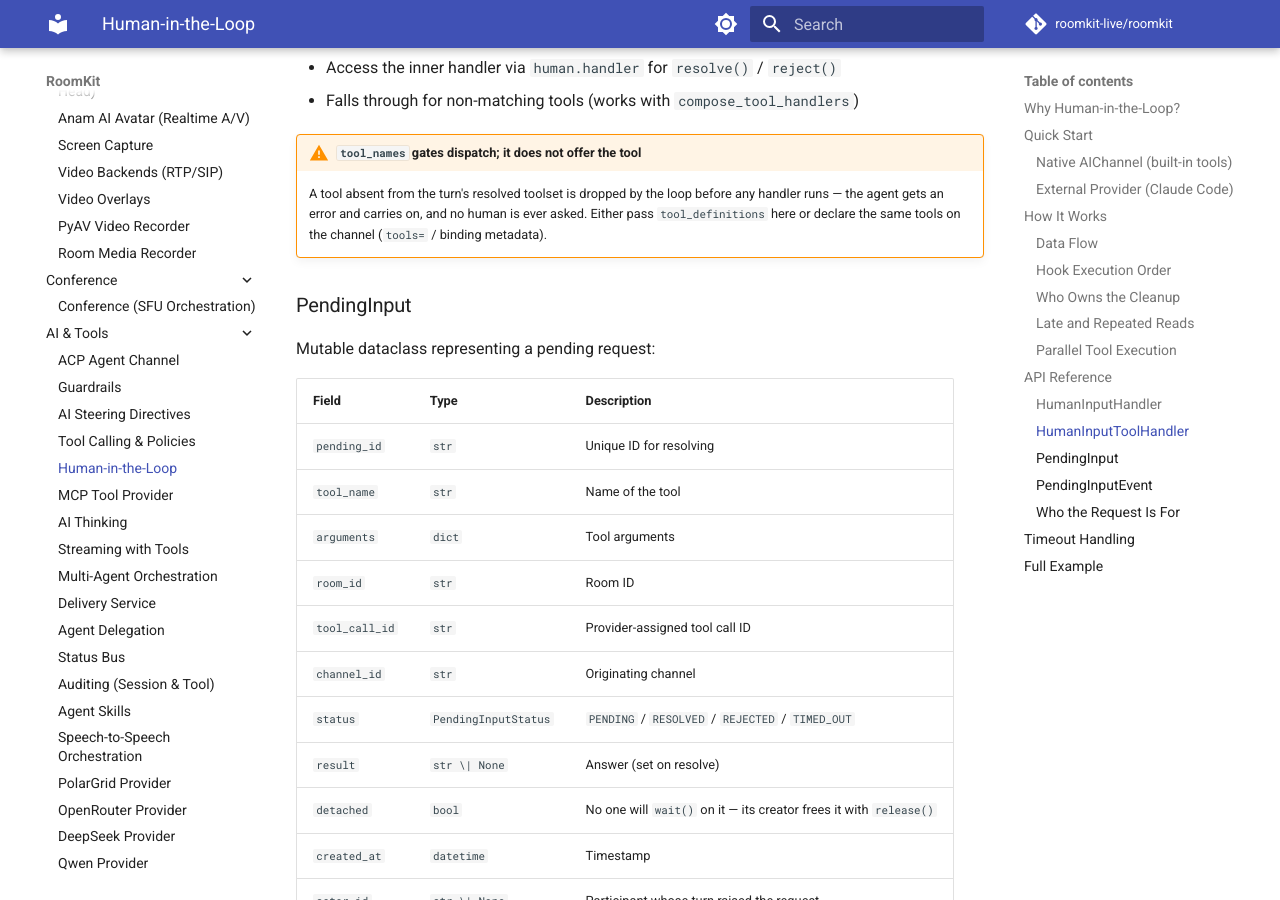
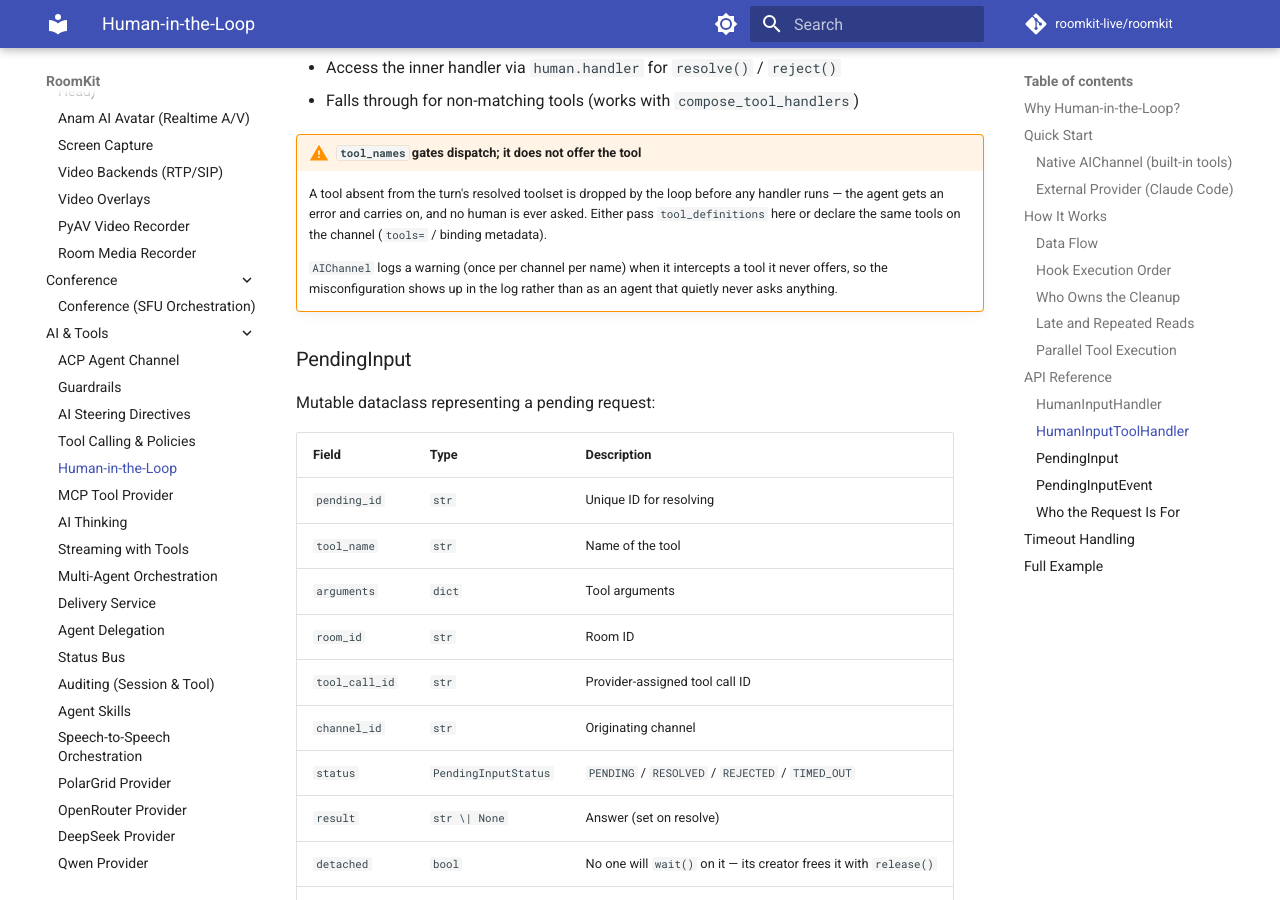
Before and after one commit to roomkit-live/roomkit-docs, an MkDocs documentation site: the page built from docs/guides/human-in-the-loop.md, in a window 1280 px wide and 900 px high, scrolled down 5502 px. Built offline with MkDocs 1.6.1 and Material for MkDocs 9.7.7, drawn with Linux system fonts in a browser that asks for light colours; comment, search, counter and statistics services are not loaded.

Commit message:
docs(human-in-the-loop): the channel now names an unoffered tool
`AIChannel` logs a warning when it intercepts a human-input tool it never
offers to the model, so the wiring mistake shows up in the log rather than as
an agent that quietly never asks anything.

```diff
--- a/docs/guides/human-in-the-loop.md
+++ b/docs/guides/human-in-the-loop.md
@@ -216,6 +216,10 @@ human = HumanInputToolHandler(
     human is ever asked. Either pass `tool_definitions` here or declare the
     same tools on the channel (`tools=` / binding metadata).
 
+    `AIChannel` logs a warning (once per channel per name) when it intercepts
+    a tool it never offers, so the misconfiguration shows up in the log rather
+    than as an agent that quietly never asks anything.
+
 ### PendingInput
 
 Mutable dataclass representing a pending request:
```
